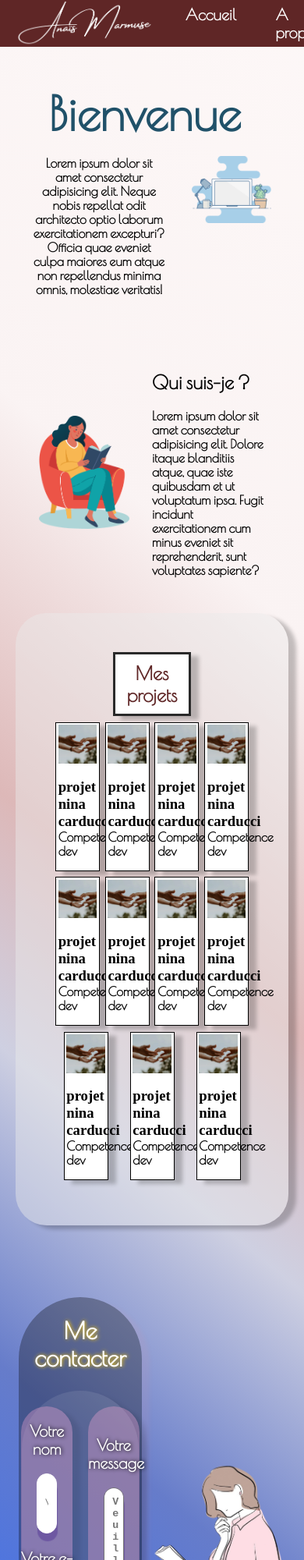
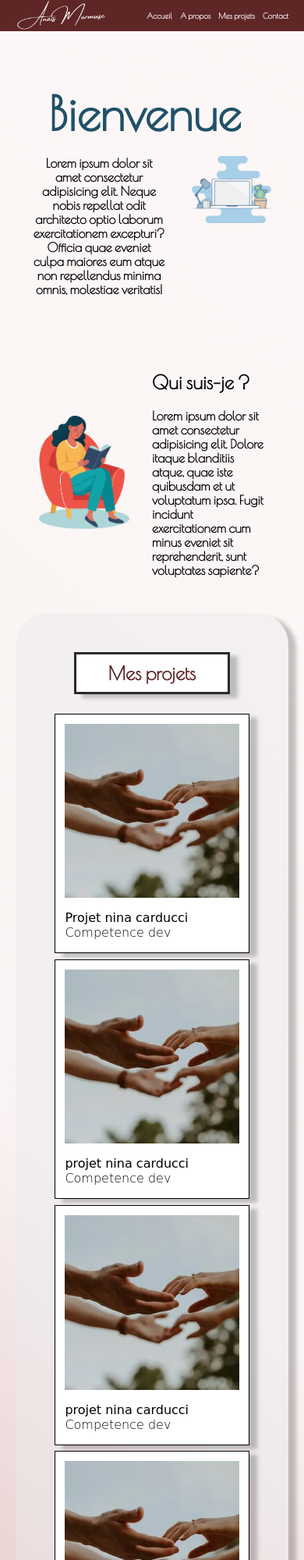
Before and after one commit to MAnais1/Mon-portfolio, a plain HTML site: page index.html in a window 390 px wide. Shown: the top 2000 px of the page at 78% size. Drawn offline with nearby package versions, Linux system fonts and the light colour scheme; a web font is replaced by a local one.

Commit message:
part responsive

```diff
--- a/index.html
+++ b/index.html
@@ -10,6 +10,10 @@
     <link rel="preconnect" href="https://fonts.googleapis.com">
     <link rel="preconnect" href="https://fonts.gstatic.com" crossorigin>
     <link href="https://fonts.googleapis.com/css2?family=Poiret+One&display=swap" rel="stylesheet">
+
+    <link rel="preconnect" href="https://fonts.googleapis.com">
+<link rel="preconnect" href="https://fonts.gstatic.com" crossorigin>
+<link href="https://fonts.googleapis.com/css2?family=Playwrite+NZ:wght@100..400&display=swap" rel="stylesheet">
 </head>
 
 <body>
@@ -66,13 +70,13 @@
         <section class="projets">
             <h2>Mes projets</h2>
             <div class="projet-box">
-                <div class="projet-card">
+                <a  href="" class="projet-card">
                     <img src="images/hannah-busing-RvF2R_qMpRk-unsplash.webp" alt="">
                     <div class="card-texte">
-                        <h3>projet nina carducci</h3>
+                        <h3>Projet nina carducci</h3>
                         <p>Competence dev</p>
                     </div>
-                </div>
+                </a>
                 <div class="projet-card">
                     <img src="images/hannah-busing-RvF2R_qMpRk-unsplash.webp" alt="">
                     <div class="card-texte">
@@ -174,7 +178,7 @@
 
     </main>
     <footer>
-        <p>copyright</p>
+        <p>Copyright © 2024 Anaïs Marmuse</p>
     </footer>
 </body>
 
--- a/style.scss
+++ b/style.scss
@@ -16,6 +16,7 @@ body {
     rgba(102, 124, 202, 1) 76%,
     rgba(45, 107, 253, 1) 100%
   );
+  min-width: 330px;
 }
 h1,
 h2,
@@ -32,6 +33,7 @@ header {
   position: fixed;
   height: 60px;
   width: 100%;
+
   .header-box {
     display: flex;
     justify-content: space-between;
@@ -136,6 +138,9 @@ main {
     box-shadow: 10px 5px 5px rgba(0, 0, 0, 0.22);
     margin-left: 20px;
     margin-right: 20px;
+    a {
+      text-decoration: none;
+    }
     h2 {
       background-color: white;
       border: solid 3px rgba(0, 0, 0, 0.837);
@@ -171,10 +176,18 @@ main {
       .card-texte {
         text-align: start;
         margin-left: 5%;
+        h3,
+        p {
+          color: black;
+          font-family: "Playwrite NZ", cursive;
+          font-size: 16px;
+        }
         h3 {
           margin-bottom: 0px;
+          font-weight: 500;
         }
         p {
+          font-weight: 200;
           margin-top: 0px;
         }
       }
@@ -292,3 +305,95 @@ footer {
   color: white;
   text-align: center;
 }
+
+@media screen and (max-width: 1023px) {
+  header {
+    height: 40px;
+  }
+  main {
+    .projets {
+      .projet-box {
+        .projet-card {
+          width: 45%;
+        }
+      }
+    }
+    .contact {
+      height: 900px;
+      flex-direction: column-reverse;
+      padding-top: 20px;
+      padding-bottom: 30px;
+      .contact-form {
+        height: 75%;
+        width: 100%;
+        border-radius: 15px;
+      }
+      .form-box {
+        flex-direction: column;
+        border-radius: 15px;
+        .box {
+          border-radius: 15px;
+          width: 94%;
+        }
+        .box-left {
+          height: 45%;
+          input {
+            height: 10%;
+            margin-bottom: 15px;
+          }
+        }
+        .box-right {
+          height: 55%;
+          textarea {
+            height: 60%;
+          }
+        }
+        label {
+          font-size: 18px;
+          margin-top: 10px;
+        }
+        input,
+        textarea {
+          border-radius: 15px;
+          margin-top: 5px;
+        }
+      }
+      img {
+        width: 23%;
+      }
+    }
+  }
+}
+
+@media screen and (max-width: 768px) {
+  header {
+    nav {
+      ul {
+        gap: 10px;
+        a {
+          li {
+            font-weight: 600;
+            font-size: 10px;
+          }
+        }
+      }
+    }
+  }
+  main {
+    .projets {
+      h2 {
+        margin: 0% 10% 10% 10%;
+      }
+      .projet-box {
+        .projet-card {
+          width: 100%;
+        }
+      }
+    }
+    .contact {
+      img {
+        width: 50%;
+      }
+    }
+  }
+}
```
Also changed, not shown: style.css, 1 other file.
